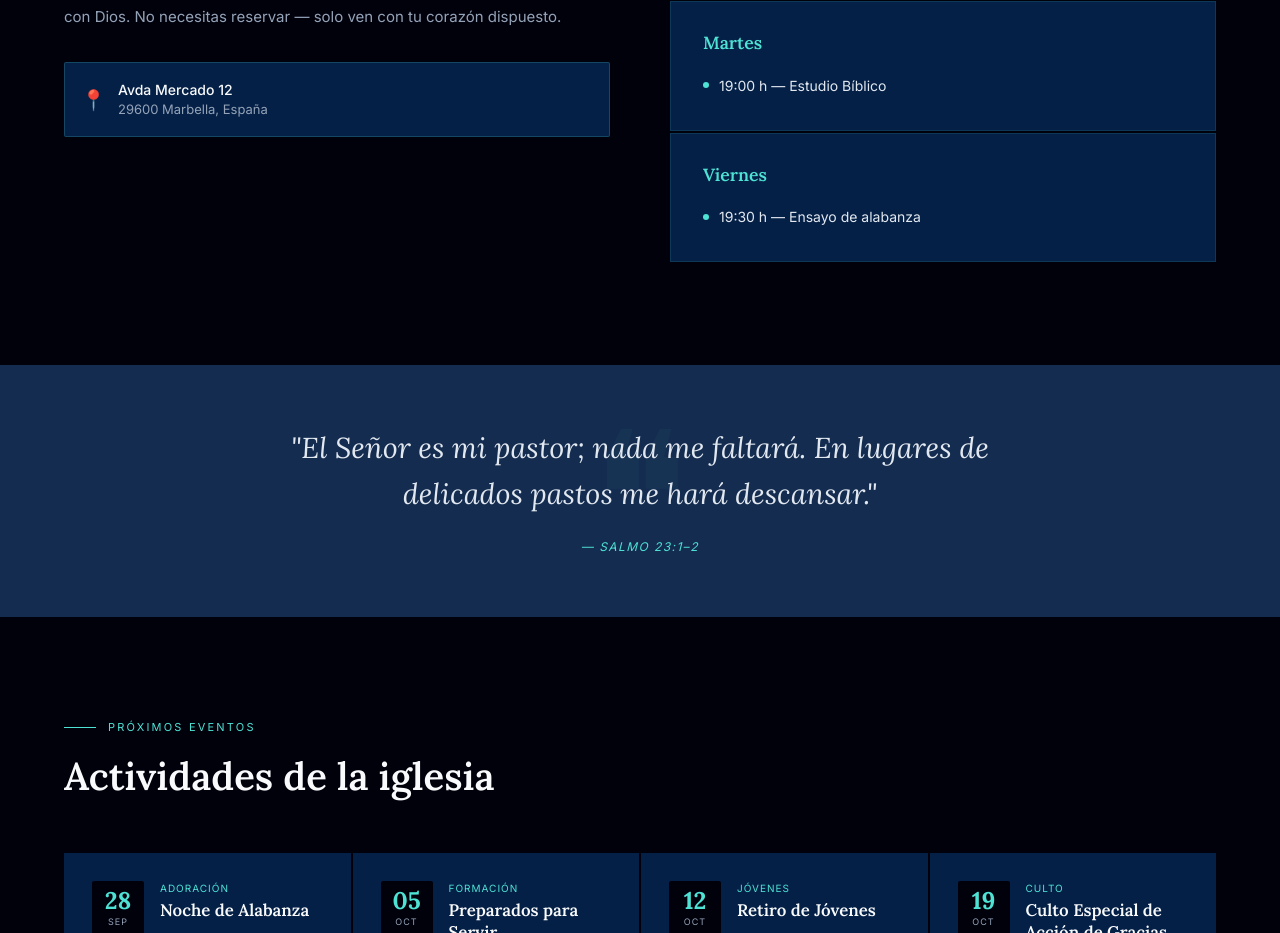
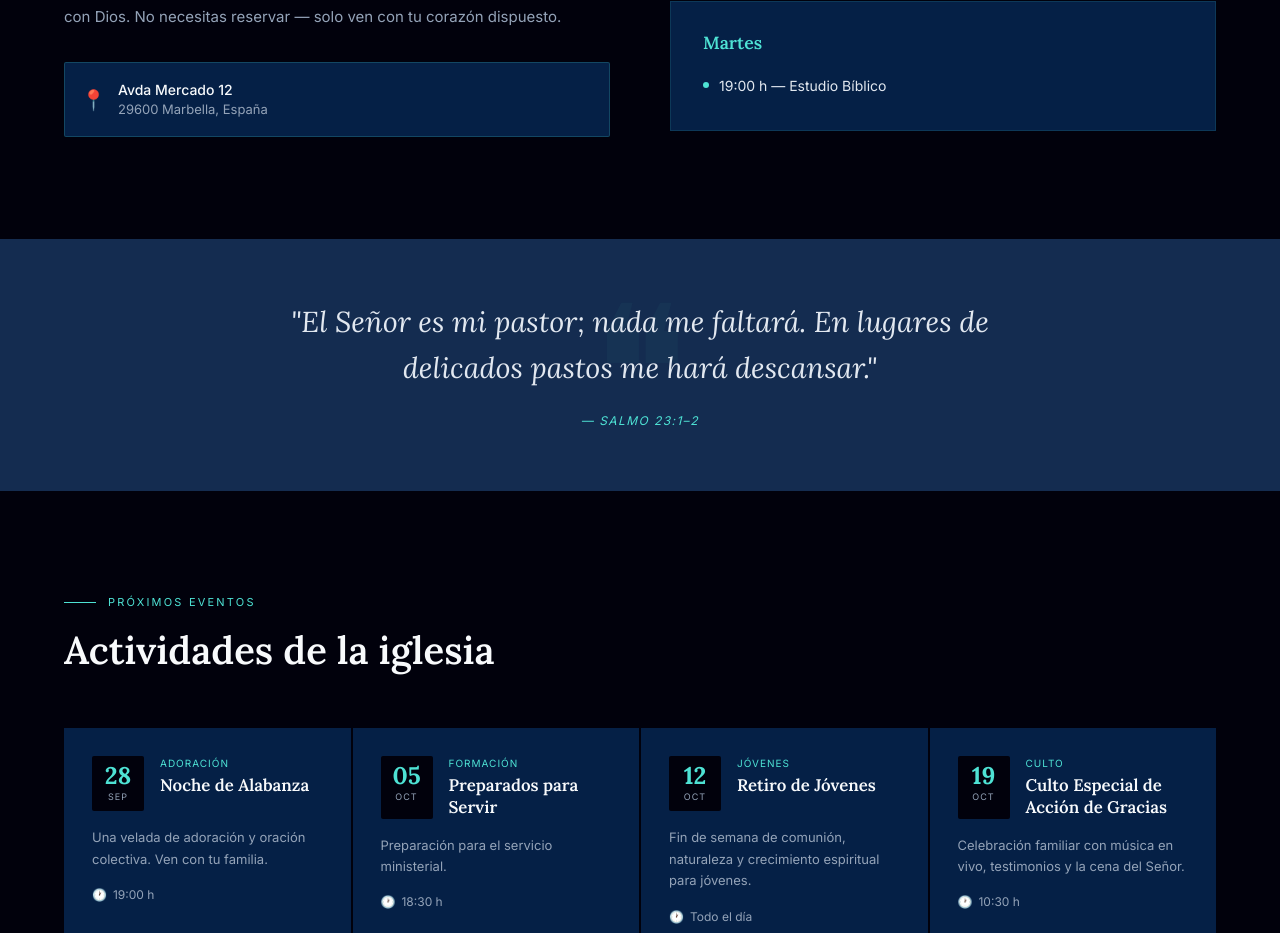
Before and after one commit to ovi1991/Centro-Biblico-web, a React (Vite) app: page / in a window 1280 px wide. Shown: the part 2403-3336 px from the top of the page. Built offline with nearby package versions, Linux system fonts and the light colour scheme; the HTML template or start-up script is replaced by a standard one.

Commit message:
eliminasmos un servicio

```diff
--- a/src/App.tsx
+++ b/src/App.tsx
@@ -43,7 +43,6 @@ const EVENTS = [
 const SERVICES = [
   { day: 'Domingo', times: ['11:00 h — Culto Principal'] },
   { day: 'Martes', times: ['19:00 h — Estudio Bíblico'] },
-  { day: 'Viernes', times: ['19:30 h — Ensayo de alabanza'] },
 ]
 
 const MINISTRIES = [
```
